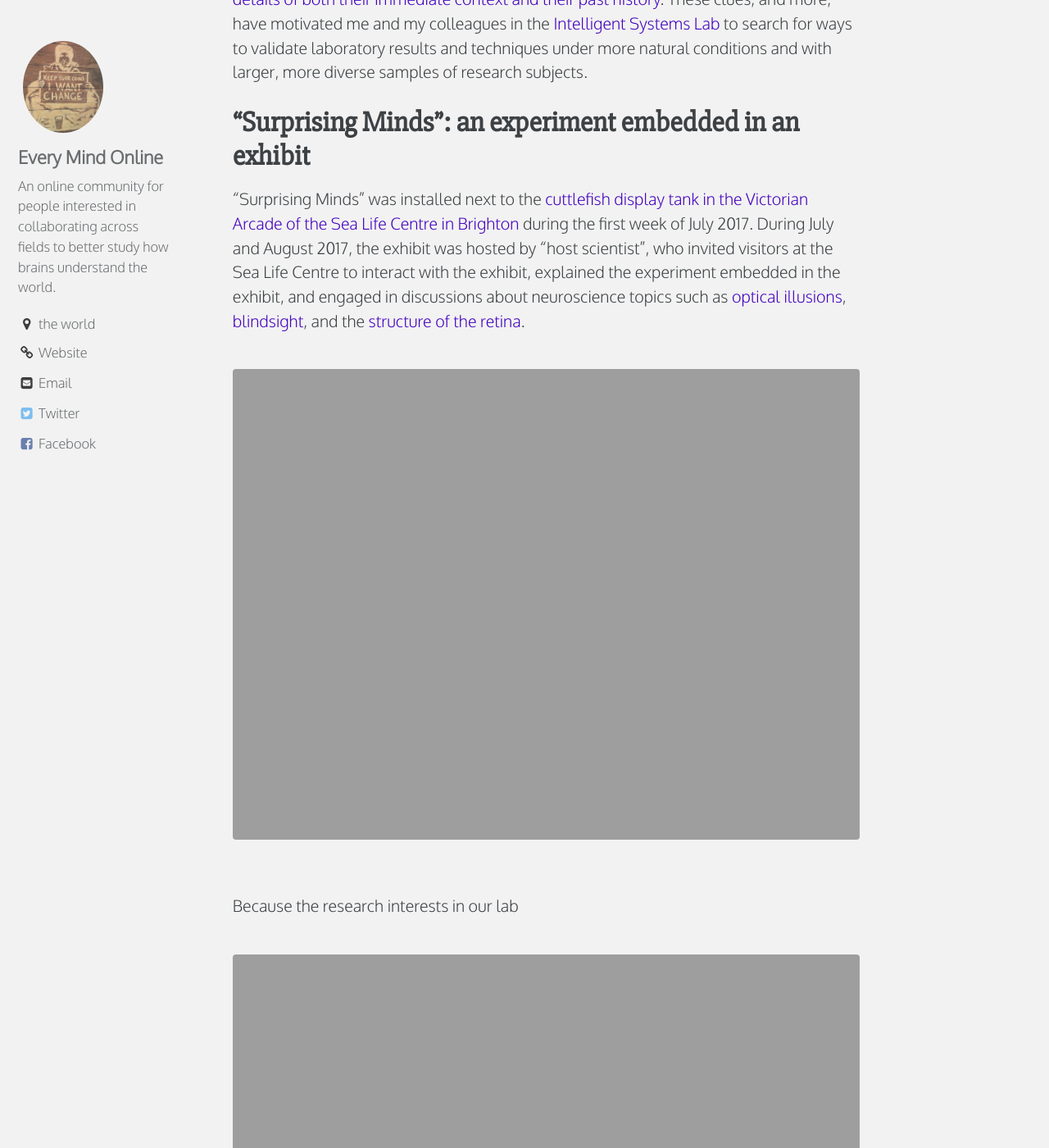
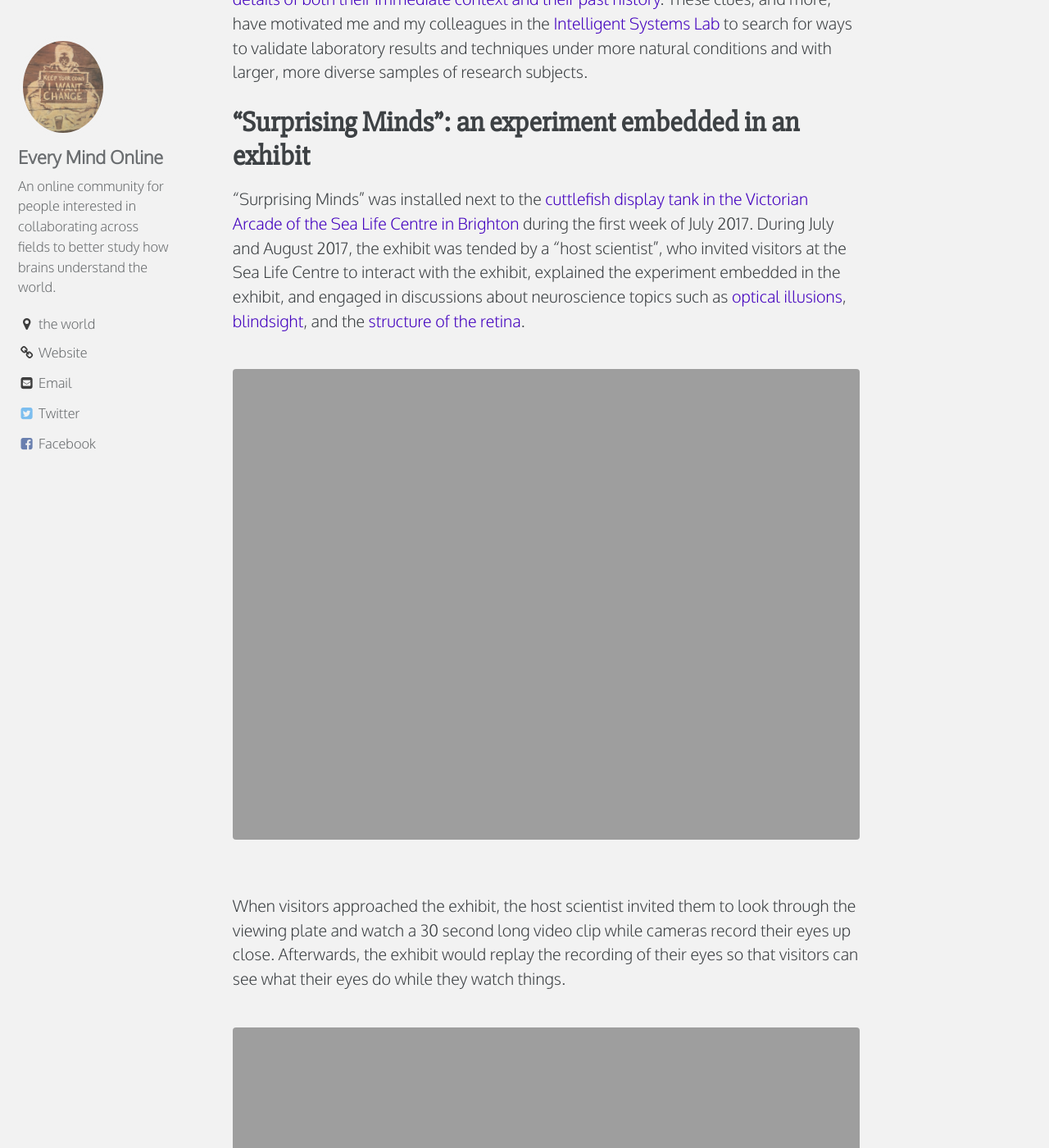
Before and after one commit to everymind/SurprisingMinds, a Jekyll site: the page built from _pages/summary-plots.md, in a window 1280 px wide and 1400 px high, scrolled down 853 px. Shown: the whole window at 82% size. Built offline with Jekyll 4.4.1, drawn with Linux system fonts in a browser that asks for light colours.

Commit message:
Update summary-plots.md

```diff
--- a/_pages/summary-plots.md
+++ b/_pages/summary-plots.md
@@ -12,11 +12,11 @@ Several clues point to a need for neuroscience to expand its work out of the lab
 
 # "Surprising Minds": an experiment embedded in an exhibit
 
-"Surprising Minds" was installed next to the [cuttlefish](https://en.wikipedia.org/wiki/Cuttlefish) [display tank in the Victorian Arcade of the Sea Life Centre in Brighton](https://www.visitsealife.com/brighton/discover/aquarium-zones/) during the first week of July 2017. During July and August 2017, the exhibit was hosted by "host scientist", who invited visitors at the Sea Life Centre to interact with the exhibit, explained the experiment embedded in the exhibit, and engaged in discussions about neuroscience topics such as [optical illusions](https://en.wikipedia.org/wiki/Optical_illusion), [blindsight](https://en.wikipedia.org/wiki/Blindsight), and the [structure of the retina](https://en.wikipedia.org/wiki/Retina#Structure).
+"Surprising Minds" was installed next to the [cuttlefish](https://en.wikipedia.org/wiki/Cuttlefish) [display tank in the Victorian Arcade of the Sea Life Centre in Brighton](https://www.visitsealife.com/brighton/discover/aquarium-zones/) during the first week of July 2017. During July and August 2017, the exhibit was tended by a "host scientist", who invited visitors at the Sea Life Centre to interact with the exhibit, explained the experiment embedded in the exhibit, and engaged in discussions about neuroscience topics such as [optical illusions](https://en.wikipedia.org/wiki/Optical_illusion), [blindsight](https://en.wikipedia.org/wiki/Blindsight), and the [structure of the retina](https://en.wikipedia.org/wiki/Retina#Structure).
 
 {% include figure image_path="/assets/images/PaperFigs/Fig1_OverallExhibitConceptDesign-01.jpg" alt="Overall exhibit concept and design" %}
 
-Because the research interests in our lab
+When visitors approached the exhibit, the host scientist invited them to look through the viewing plate and watch a 30 second long video clip while cameras record their eyes up close. Afterwards, the exhibit would replay the recording of their eyes so that visitors can see what their eyes do while they watch things.
 
 {% include figure image_path="/assets/images/PaperFigs/Fig2a_ExperimentProtocol-01.jpg" alt="Experimental protocol" %}
 
```
